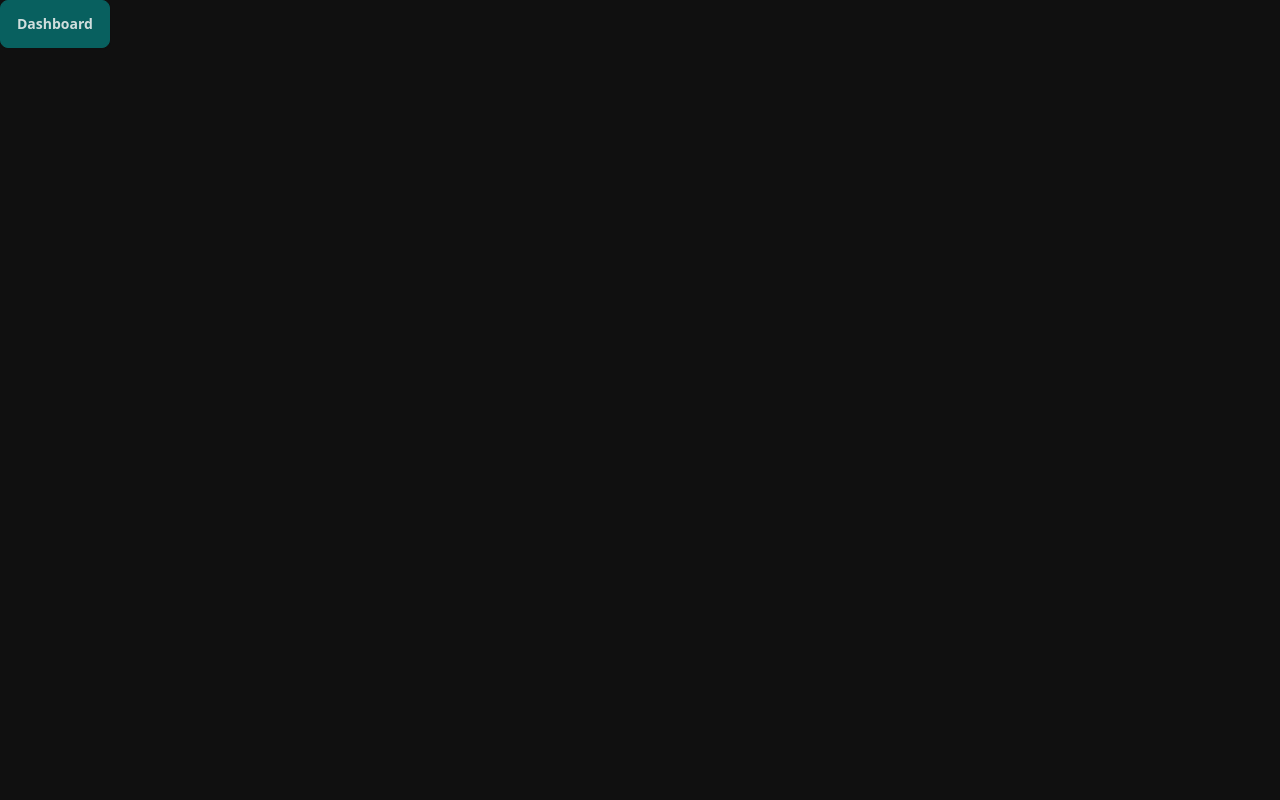
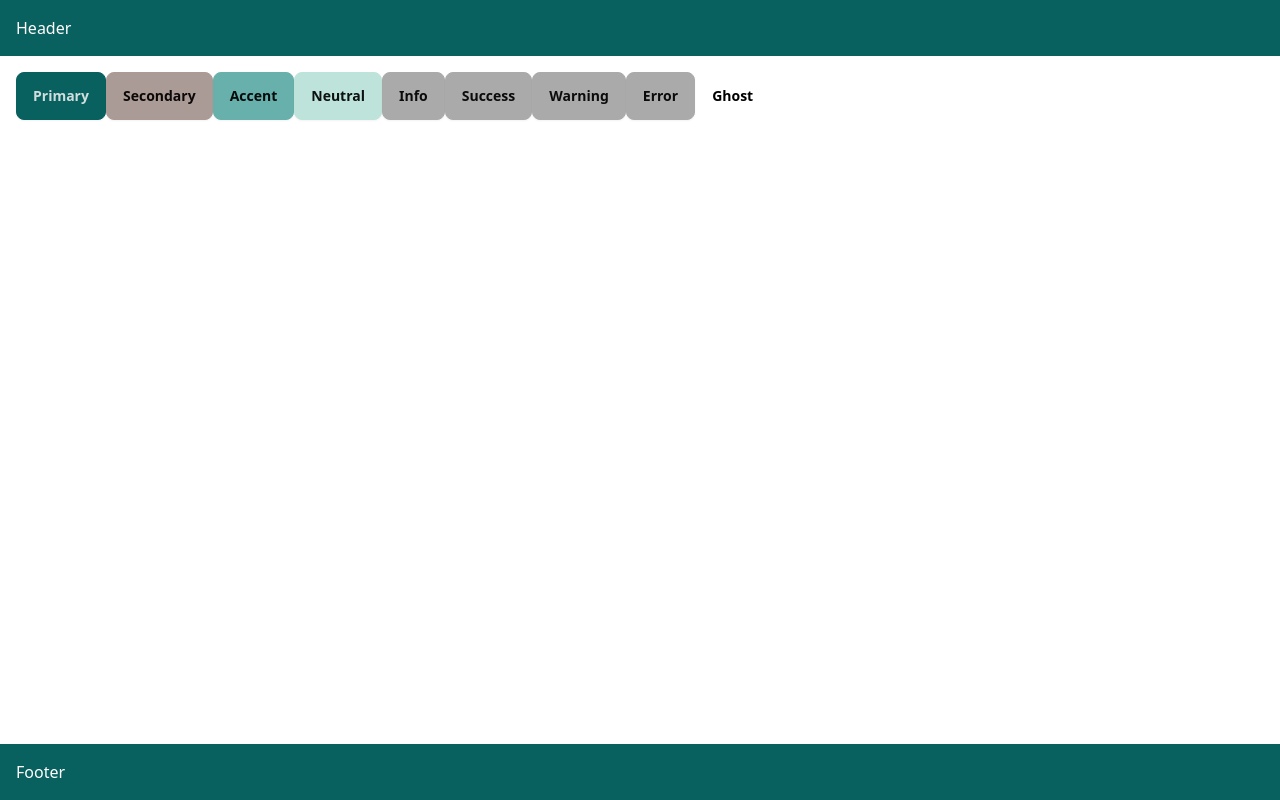
Before and after one commit to JinPlanter/Pharma-Assist, a Next.js app: page / in a window 1280 px wide. Built offline with nearby package versions, Linux system fonts and the light colour scheme.

Commit message:
made basic homepage to iterate on colors

```diff
--- a/app/page.js
+++ b/app/page.js
@@ -1,12 +1,21 @@
-"use client";
-import Link from "next/link";
-
 export default function Home() {
   return (
-    <>
-      <Link className="btn btn-primary" href="/dashboard">
-        Dashboard
-      </Link>
-    </>
+    <div className="flex flex-col h-screen">
+      <header className="p-4 bg-primary text-white">Header</header>
+      <div className="flex flex-grow">
+        <main className="flex-grow p-4 bg-base-100 text-black">
+          <button className="btn btn-primary">Primary</button>
+          <button className="btn btn-secondary">Secondary</button>
+          <button className="btn btn-accent">Accent</button>
+          <button className="btn btn-neutral">Neutral</button>
+          <button className="btn btn-info">Info</button>
+          <button className="btn btn-success">Success</button>
+          <button className="btn btn-warning">Warning</button>
+          <button className="btn btn-error">Error</button>
+          <button className="btn btn-ghost">Ghost</button>
+        </main>
+      </div>
+      <footer className="p-4 bg-primary text-white">Footer</footer>
+    </div>
   );
 }
```
